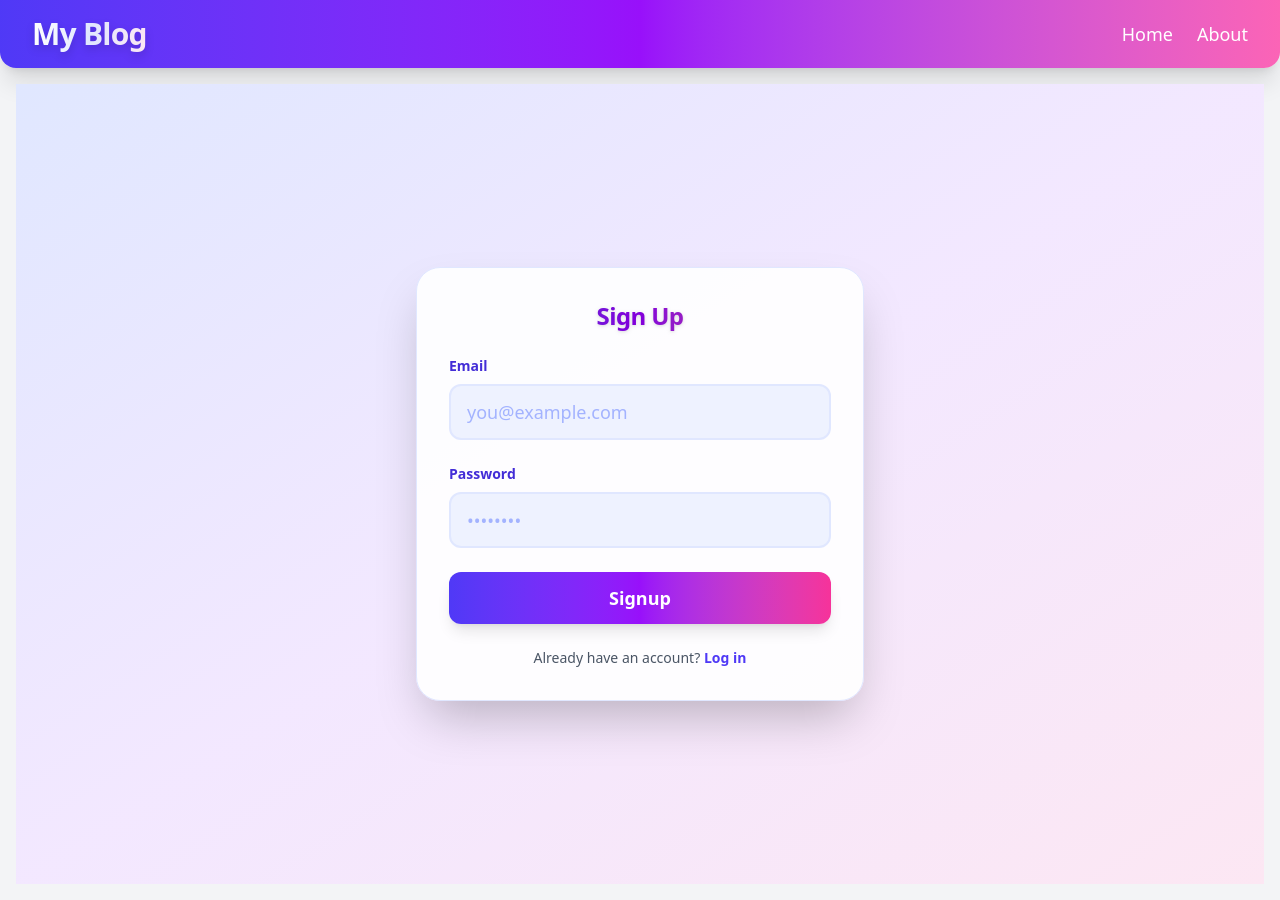
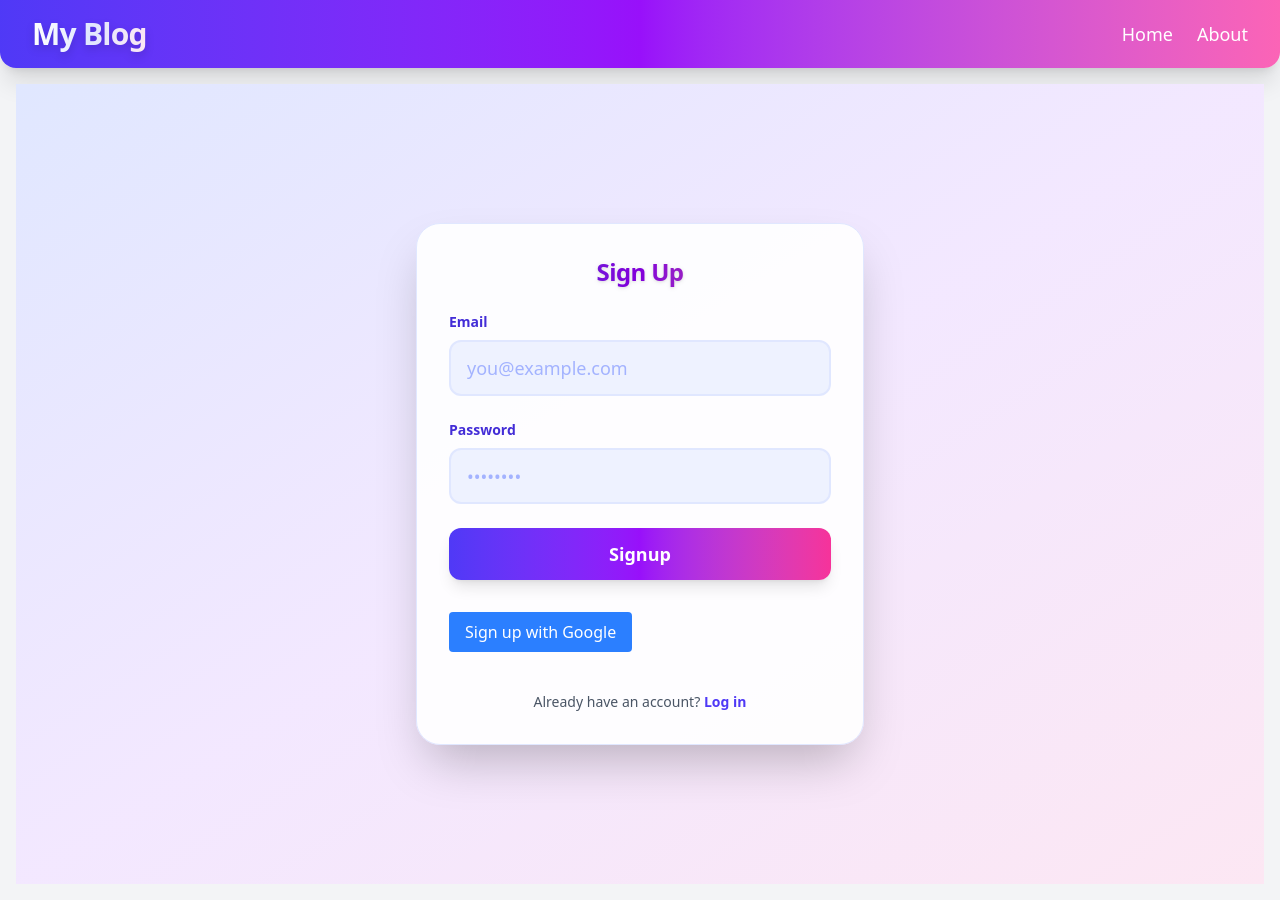
Before and after one commit to hammad-se-dev/Blog-App, a Next.js app: page /signup in a window 1280 px wide. Built offline with nearby package versions, Linux system fonts and the light colour scheme; no server answers.

Commit message:
signin/signup with google

```diff
--- a/src/app/components/LoginForm.jsx
+++ b/src/app/components/LoginForm.jsx
@@ -30,6 +30,9 @@ export default function LoginForm() {
       router.push('/dashboard');
       router.refresh();
     }
+  };
+  const handleGoogleSignin = async () => {
+    await supabase.auth.signInWithOAuth({ provider: 'google' });
   };
 
   return (
@@ -80,6 +83,14 @@ export default function LoginForm() {
           )}
           {loading ? 'Logging in...' : 'Log In'}
         </button>
+        {/* signin with google */}
+        <button
+          type="button"
+          onClick={handleGoogleSignin}
+          className="bg-blue-500 text-white px-4 py-2 rounded mt-2"
+        >
+          login with Google
+        </button>
         <p className="text-sm text-center text-gray-600 mt-4">
           Don&apos;t have an account?{' '}
           <Link href="/signup" className="text-indigo-600 hover:underline font-semibold">
--- a/src/app/components/SignupForm.jsx
+++ b/src/app/components/SignupForm.jsx
@@ -28,6 +28,10 @@ export default function SignUpForm() {
       alert('Success! Please check your email to confirm your account.');
       router.push('/login');
     }
+  };
+
+  const handleGoogleSignup = async () => {
+    await supabase.auth.signInWithOAuth({ provider: 'google' });
   };
 
   return (
@@ -78,6 +82,13 @@ export default function SignUpForm() {
           )}
           {loading ? 'Creating Account...' : 'Signup'}
         </button>
+        <button
+          type="button"
+          onClick={handleGoogleSignup}
+          className="bg-blue-500 text-white px-4 py-2 rounded mt-2"
+        >
+          Sign up with Google
+        </button>
         <p className="text-sm text-center text-gray-600 mt-4">
           Already have an account?{' '}
           <a href="/login" className="text-indigo-600 hover:underline font-semibold">
```
